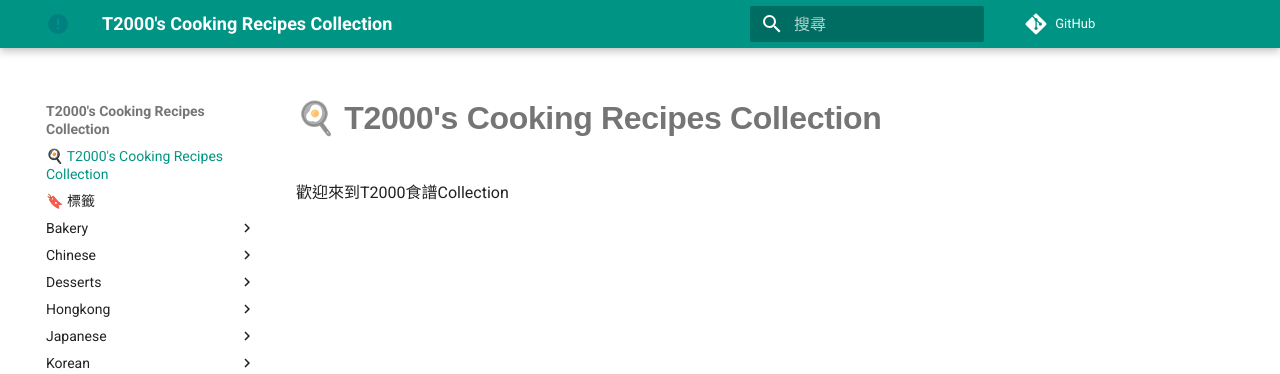
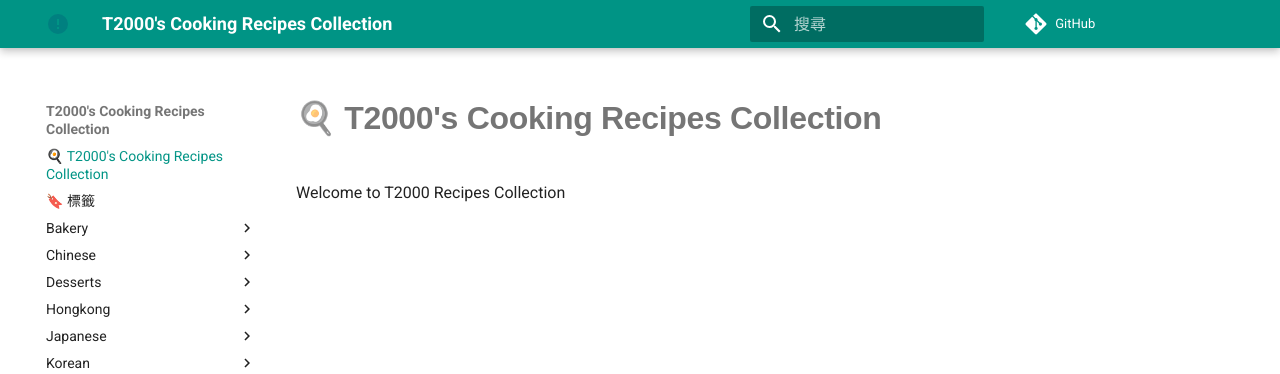
Before and after one commit to t2000chris/cooking-recipes, an MkDocs documentation site: the page built from docs/index.md, in a window 1280 px wide. Shown: the top 374 px of the page. Built offline with MkDocs 1.6.1 and Material for MkDocs 9.7.7, drawn with Linux system fonts in a browser that asks for light colours; comment, search, counter and statistics services are not loaded.

Commit message:
fix zh-tw

```diff
--- a/docs/index.md
+++ b/docs/index.md
@@ -1,3 +1,3 @@
 # 🍳 T2000's Cooking Recipes Collection
 
- 歡迎來到T2000食譜Collection
+Welcome to T2000 Recipes Collection
```
